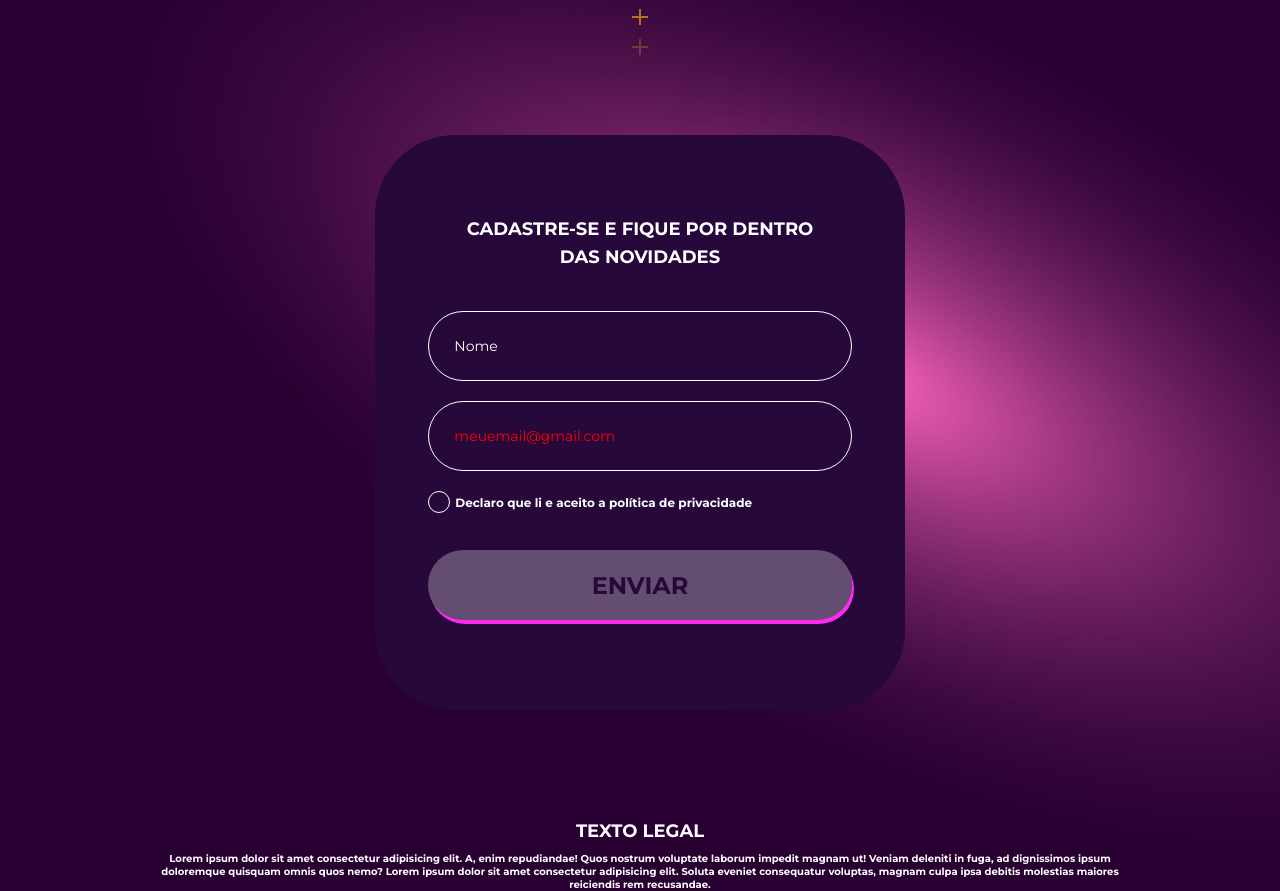
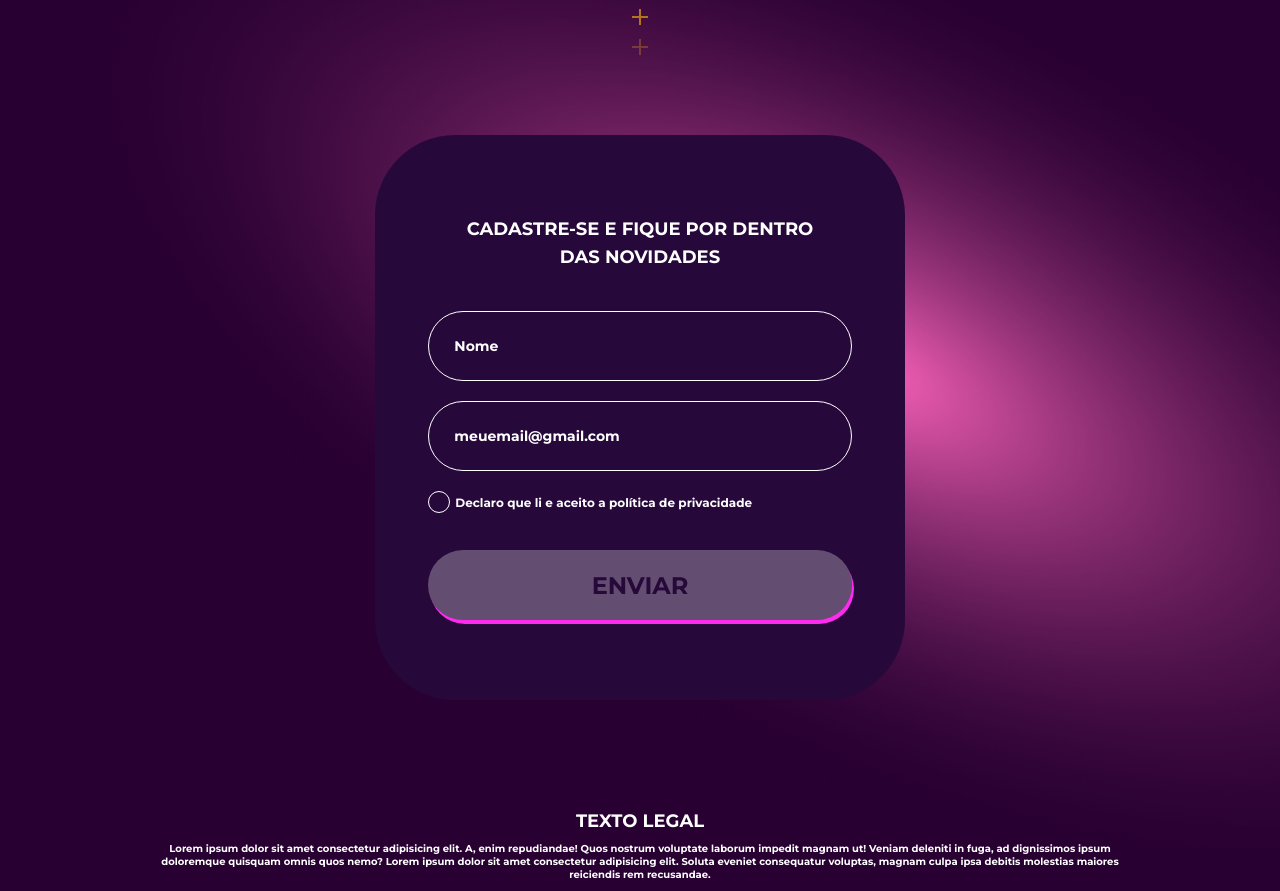
Before and after one commit to luizeduardodev/teste-estagio-frontend-tiki, a React (Vite) app: page / in a window 1280 px wide. Shown: the part 2020-2911 px from the top of the page. Built offline with nearby package versions, Linux system fonts and the light colour scheme.

Commit message:
Alteração padding-block add style disabled deleted

```diff
--- a/src/components/Form/style.scss
+++ b/src/components/Form/style.scss
@@ -11,8 +11,7 @@
         @include mixins.displayFlex(flex, center, center, column);
         gap: 2rem;
 
-        padding-top: 8rem;
-        padding-bottom: 9rem;
+        padding-block: 8rem;
         margin-bottom: 11rem;
         border-radius: 8rem;
 
@@ -83,6 +82,7 @@
 
             &::placeholder {
                 color: variables.$color-white;
+                font-weight: bold;
             }
 
             &:focus {
@@ -94,13 +94,6 @@
                 border: 1px solid variables.$secondary-color;
                 color: variables.$secondary-color;
                 font-weight: bold;
-            }
-
-            &:disabled {
-                &::placeholder {
-                    color: #ff0000;
-                    font-weight: normal;
-                }
             }
         }
 
@@ -192,14 +185,6 @@
                 margin-top: 1rem;
                 font-size: 1.8rem;
             }
-
-            &:hover {
-                transform: translateY(3px);
-
-                color: variables.$color-white;
-                background-color: variables.$terciary-color;
-                box-shadow: 0.2rem 0.4rem 0 variables.$color-white;
-            }
         }
     }
 }
```
